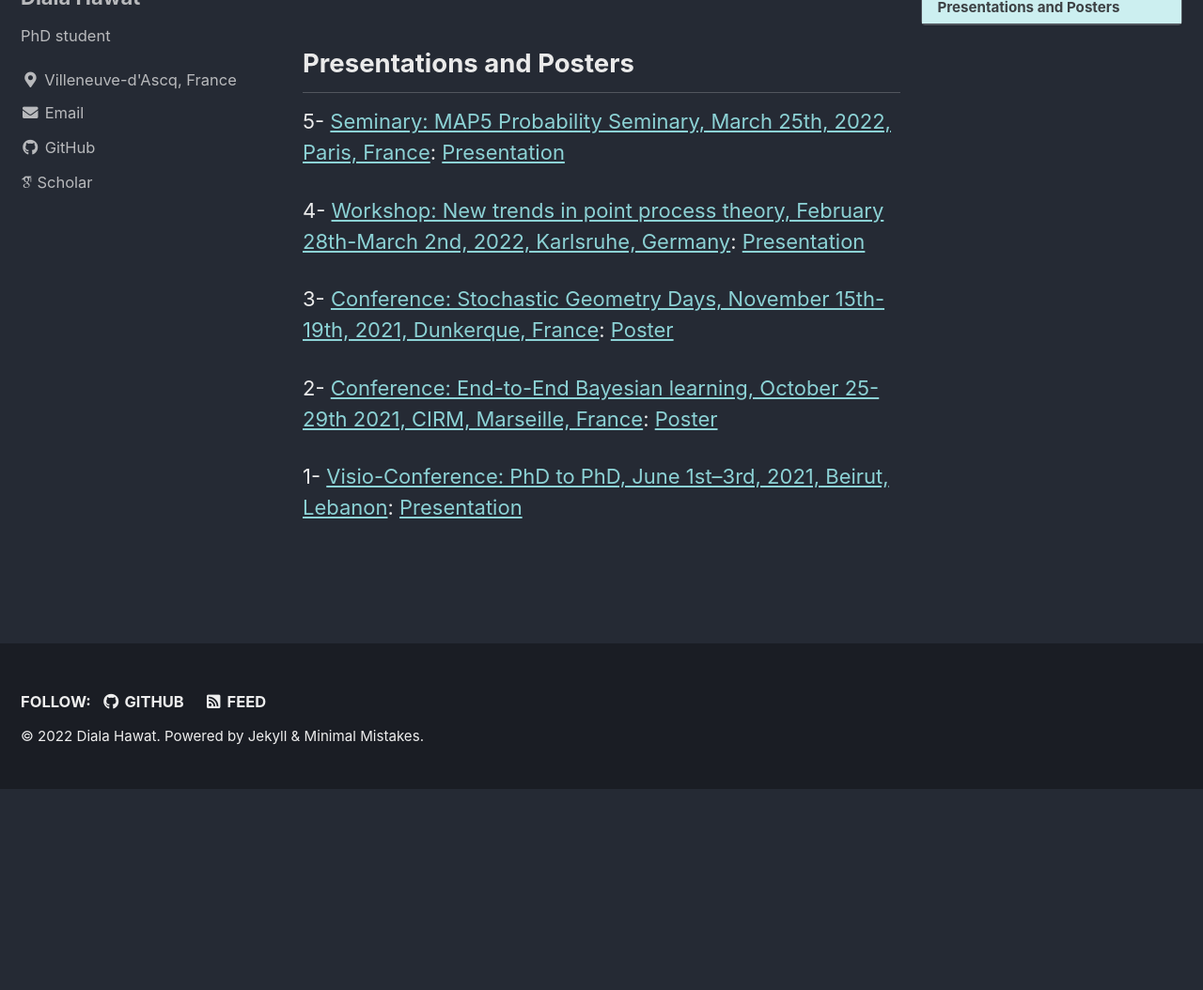
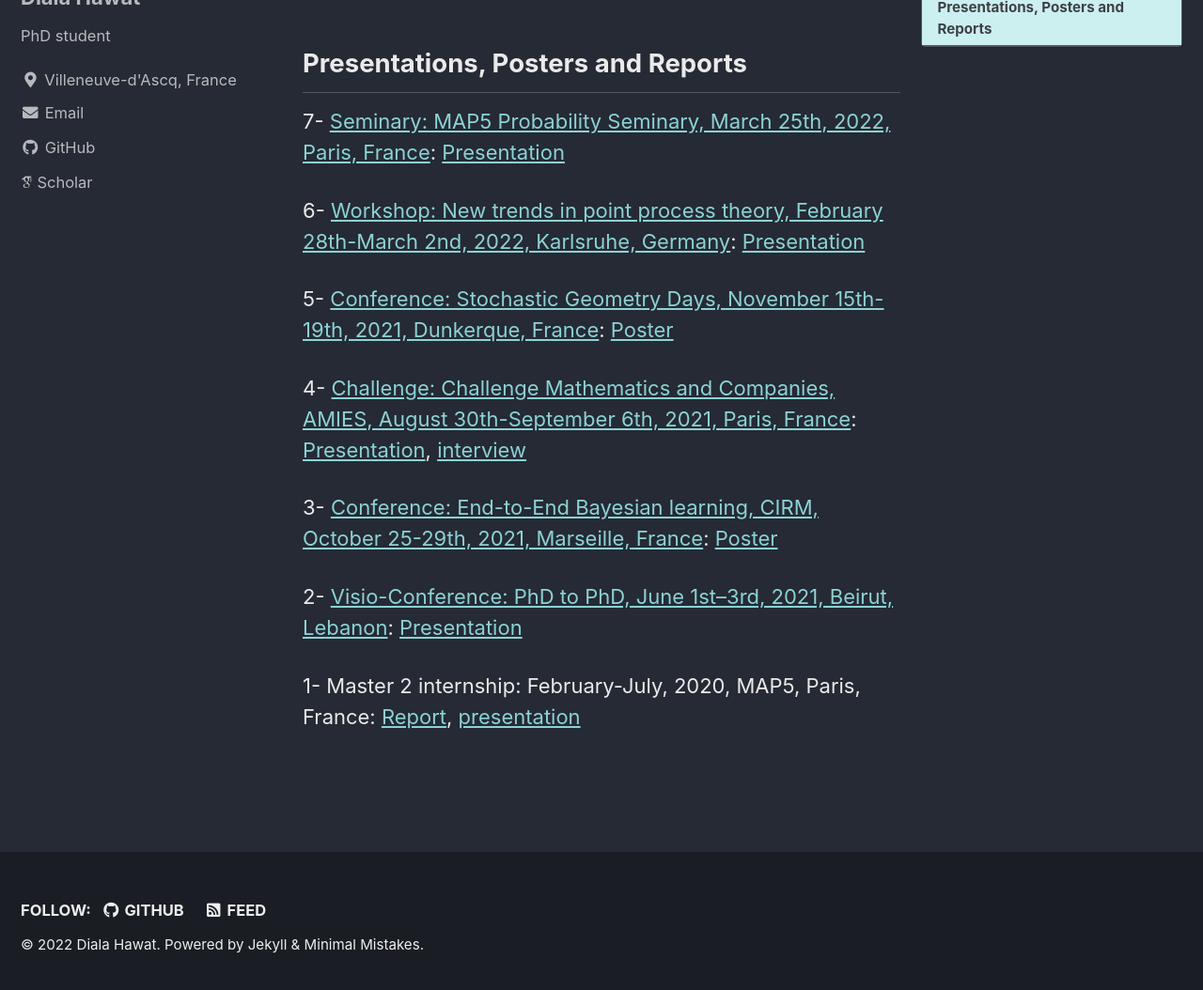
Before and after one commit to dhawat/dhawat.github.io, a Jekyll site: the page built from _pages/publications.md, in a window 1280 px wide and 1400 px high, scrolled down 1527 px, cut to the strip 338-1392 px from the top of the window. Shown: the whole strip at 94% size. Built offline with Jekyll 4.4.1, drawn with Linux system fonts in a browser that asks for light colours; cached includes are drawn as plain includes; nearby versions of some CDN libraries; some web fonts are replaced; before the commit the page ends 2705 px from its top, so only the background shows below that.

Commit message:
add M2 presentation

```diff
--- a/_pages/publications.md
+++ b/_pages/publications.md
@@ -98,14 +98,18 @@ toc_sticky: true
 
 <!--  presentations and posters -->
 
-## Presentations and Posters
+## Presentations, Posters and Reports
 
-  5- [Seminary: MAP5 Probability Seminary, March 25th, 2022, Paris, France](https://map5.mi.parisdescartes.fr/presentation/thematiques-scientifiques/probabilites/): [Presentation]({{ site.url }}/assets/pdfs/presentation_MAP5.pdf)
+  7- [Seminary: MAP5 Probability Seminary, March 25th, 2022, Paris, France](https://map5.mi.parisdescartes.fr/presentation/thematiques-scientifiques/probabilites/): [Presentation]({{ site.url }}/assets/pdfs/presentation_MAP5.pdf)
 
-  4- [Workshop: New trends in point process theory, February 28th-March 2nd, 2022, Karlsruhe, Germany](https://www.math.kit.edu/stoch/event/ppt2022/en): [Presentation]({{ site.url }}/assets/pdfs/presentation_germany.pdf)
+  6- [Workshop: New trends in point process theory, February 28th-March 2nd, 2022, Karlsruhe, Germany](https://www.math.kit.edu/stoch/event/ppt2022/en): [Presentation]({{ site.url }}/assets/pdfs/presentation_germany.pdf)
 
-  3- [Conference: Stochastic Geometry Days, November 15th-19th, 2021, Dunkerque, France](https://www.mathconf.org/sgd2021): [Poster]({{ site.url }}/assets/pdfs/poster.pdf)
+  5- [Conference: Stochastic Geometry Days, November 15th-19th, 2021, Dunkerque, France](https://www.mathconf.org/sgd2021): [Poster]({{ site.url }}/assets/pdfs/poster.pdf)
 
-  2- [Conference: End-to-End Bayesian learning, October 25-29th 2021, CIRM, Marseille, France](https://bayesatcirm.github.io/): [Poster]({{ site.url }}/assets/pdfs/poster.pdf)
+  4- [Challenge: Challenge Mathematics and Companies, AMIES, August 30th-September 6th, 2021, Paris, France](https://challenge-maths.sciencesconf.org/): [Presentation]({{ site.url }}/assets/pdfs/presentation_math_entreprise.pptx), [interview](https://briques2math.home.blog/2021/10/26/diala-mariem-et-mehdi-evaluation-automatique-de-la-qualite-de-donnees/)
 
-  1- [Visio-Conference: PhD to PhD, June 1st–3rd, 2021, Beirut, Lebanon](https://www.aub.edu.lb/cams/Pages/PhD_to_PhD.aspx): [Presentation]({{ site.url }}/assets/pdfs/presentation_phd_to_phd.pdf)
+  3- [Conference: End-to-End Bayesian learning, CIRM, October 25-29th, 2021, Marseille, France](https://bayesatcirm.github.io/): [Poster]({{ site.url }}/assets/pdfs/poster.pdf)
+
+  2- [Visio-Conference: PhD to PhD, June 1st–3rd, 2021, Beirut, Lebanon](https://www.aub.edu.lb/cams/Pages/PhD_to_PhD.aspx): [Presentation]({{ site.url }}/assets/pdfs/presentation_phd_to_phd.pdf)
+
+  1- Master 2 internship: February-July, 2020, MAP5, Paris, France: [Report]({{ site.url }}/assets/pdfs/report_M2.pdf), [presentation]({{ site.url }}/assets/pdfs/presentation_M2.pdf)
```
Also changed, not shown: 9 other files.
